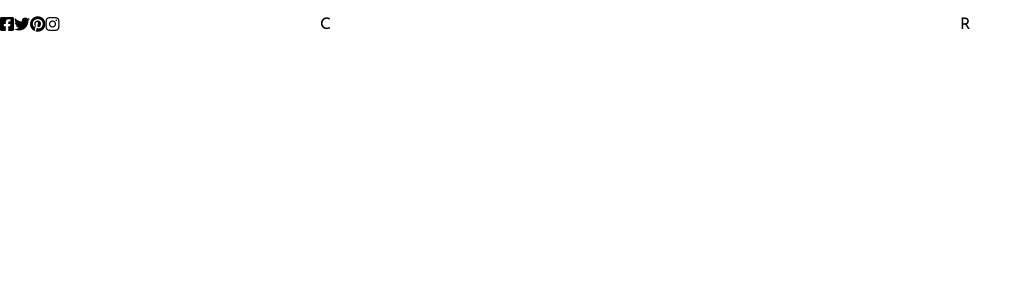
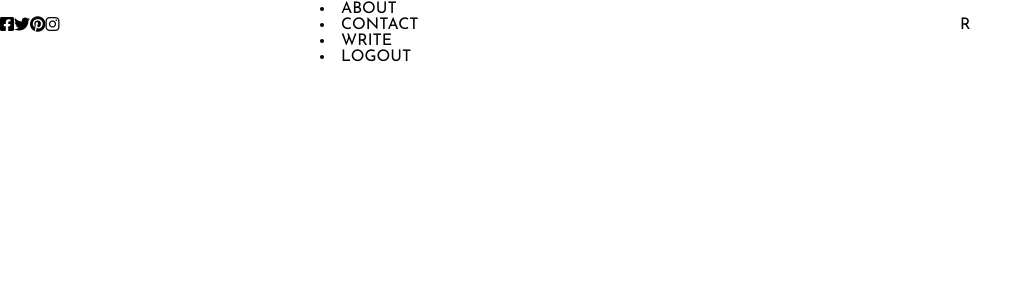
Before and after one commit to ADRIANOANIMUS/React_Blog, a React (Create React App) app: page / in a window 1280 px wide. Shown: the top 300 px of the page, without its empty margins (0-1032 px from the left). Built offline with nearby package versions, Linux system fonts and the light colour scheme.

Commit message:
Creating options for users

```diff
--- a/src/TopBar/TopBar.jsx
+++ b/src/TopBar/TopBar.jsx
@@ -10,7 +10,14 @@ export default function TopBar(){
             <i class="fab fa-pinterest"></i>
             <i class="fab fa-instagram"></i>
             </div>
-            <div className="topCenter">C</div>
+            <div className="topCenter">
+                <ul className="topList"></ul>
+                    <li className="topListItem">HOME</li>
+                    <li className="topListItem">ABOUT</li>
+                    <li className="topListItem">CONTACT</li>
+                    <li className="topListItem">WRITE</li>
+                    <li className="topListItem">LOGOUT</li>
+            </div>
             <div className="topRight">R</div>
 
         </div>
```
